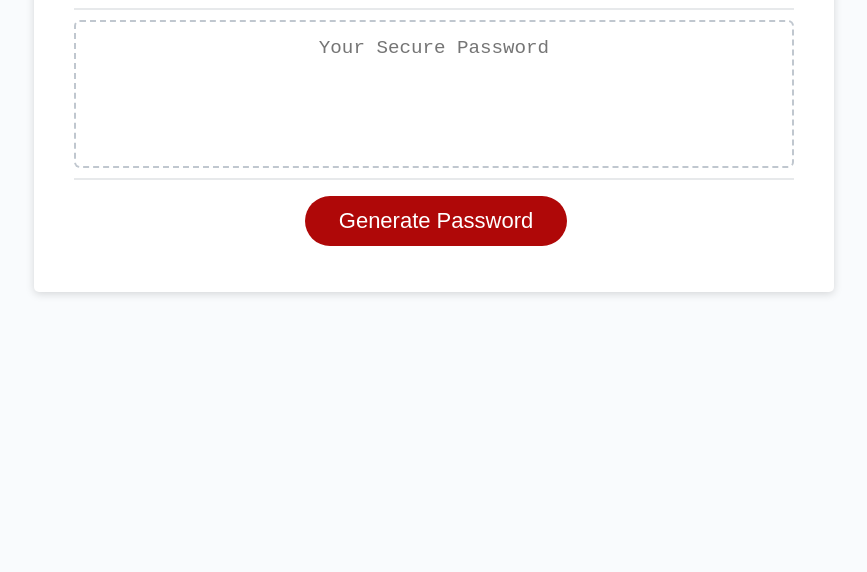
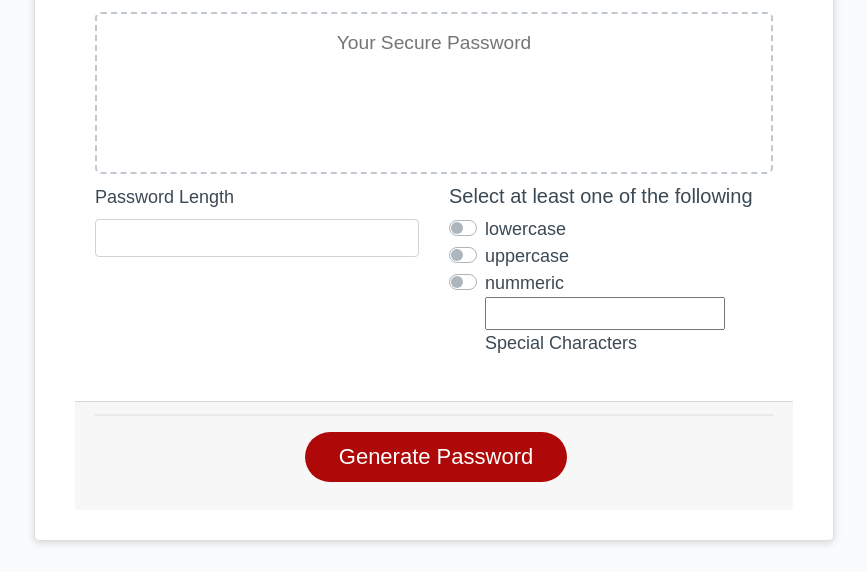
Before and after one commit to wilmararturo/password-generator, a plain HTML site: page index.html in a window 1280 px wide. Shown: the part 228-800 px from the top of the page, without its empty margins (206-1073 px from the left). Drawn offline with nearby package versions, Linux system fonts and the light colour scheme.

Commit message:
working on form

```diff
--- a/index.html
+++ b/index.html
@@ -1,12 +1,17 @@
 <!DOCTYPE html>
 <html lang="en">
+
 <head>
   <meta charset="UTF-8" />
   <meta name="viewport" content="width=device-width, initial-scale=1.0" />
   <meta http-equiv="X-UA-Compatible" content="ie=edge" />
   <title>Password Generator</title>
+  <!-- Bootstrap CSS -->
+  <link rel="stylesheet" href="https://stackpath.bootstrapcdn.com/bootstrap/4.5.2/css/bootstrap.min.css"
+    integrity="sha384-JcKb8q3iqJ61gNV9KGb8thSsNjpSL0n8PARn9HuZOnIxN0hoP+VmmDGMN5t9UJ0Z" crossorigin="anonymous">
   <link rel="stylesheet" href="style.css" />
 </head>
+
 <body>
   <div class="wrapper">
     <header>
@@ -17,18 +22,53 @@
         <h2>Generate a Password</h2>
       </div>
       <div class="card-body">
-          <textarea
-            readonly
-            id="password"
-            placeholder="Your Secure Password"
-            aria-label="Generated Password"
-          ></textarea>
+        <textarea readonly id="password" placeholder="Your Secure Password" aria-label="Generated Password"></textarea>
+        <form id="password-options-form">
+          <div class="row">
+            <div class="col-lg-6 mb-3">
+              <label for="passwordLength">Password Length</label>
+              <input type="number" class="form-control" id="passwordLength" min="8" max="128" required>
             </div>
+            <div class="col-lg-6 mb-3">
+              <h5>Select at least one of the following</h5>
+              <div class="custom-control custom-switch">
+                <input type="checkbox" class="custom-control-input" id="lowercaseSwitch">
+                <label class="custom-control-label" for="lowercaseSwitch">lowercase</label>
+              </div>
+              <div class="custom-control custom-switch">
+                <input type="checkbox" class="custom-control-input" id="uppercaseSwitch">
+                <label class="custom-control-label" for="uppercaseSwitch">uppercase</label>
+              </div>
+              <div class="custom-control custom-switch">
+                <input type="checkbox" class="custom-control-input" id="numericSwitch">
+                <label class="custom-control-label" for="numericSwitch">nummeric</label>
+              </div>
+              <div class="custom-control custom-switch">
+                <input type="checkbox custom-control-input" id="specialCharSwitch">
+                <label for="specialCharSwitch">Special Characters</label>
+              </div>
+            </div>
+          </div>
+        </form>
+      </div>
+
       <div class="card-footer">
         <button id="generate" class="btn">Generate Password</button>
       </div>
     </div>
   </div>
+  <!-- Bootstrap JS -->
+  <script src="https://code.jquery.com/jquery-3.5.1.slim.min.js"
+    integrity="sha384-DfXdz2htPH0lsSSs5nCTpuj/zy4C+OGpamoFVy38MVBnE+IbbVYUew+OrCXaRkfj"
+    crossorigin="anonymous"></script>
+  <script src="https://cdn.jsdelivr.net/npm/popper.js@1.16.1/dist/umd/popper.min.js"
+    integrity="sha384-9/reFTGAW83EW2RDu2S0VKaIzap3H66lZH81PoYlFhbGU+6BZp6G7niu735Sk7lN"
+    crossorigin="anonymous"></script>
+  <script src="https://stackpath.bootstrapcdn.com/bootstrap/4.5.2/js/bootstrap.min.js"
+    integrity="sha384-B4gt1jrGC7Jh4AgTPSdUtOBvfO8shuf57BaghqFfPlYxofvL8/KUEfYiJOMMV+rV"
+    crossorigin="anonymous"></script>
+  <!-- My scripts -->
   <script src="script.js"></script>
 </body>
+
 </html>
```
Lines whose indentation alone changed are shown as unchanged.
